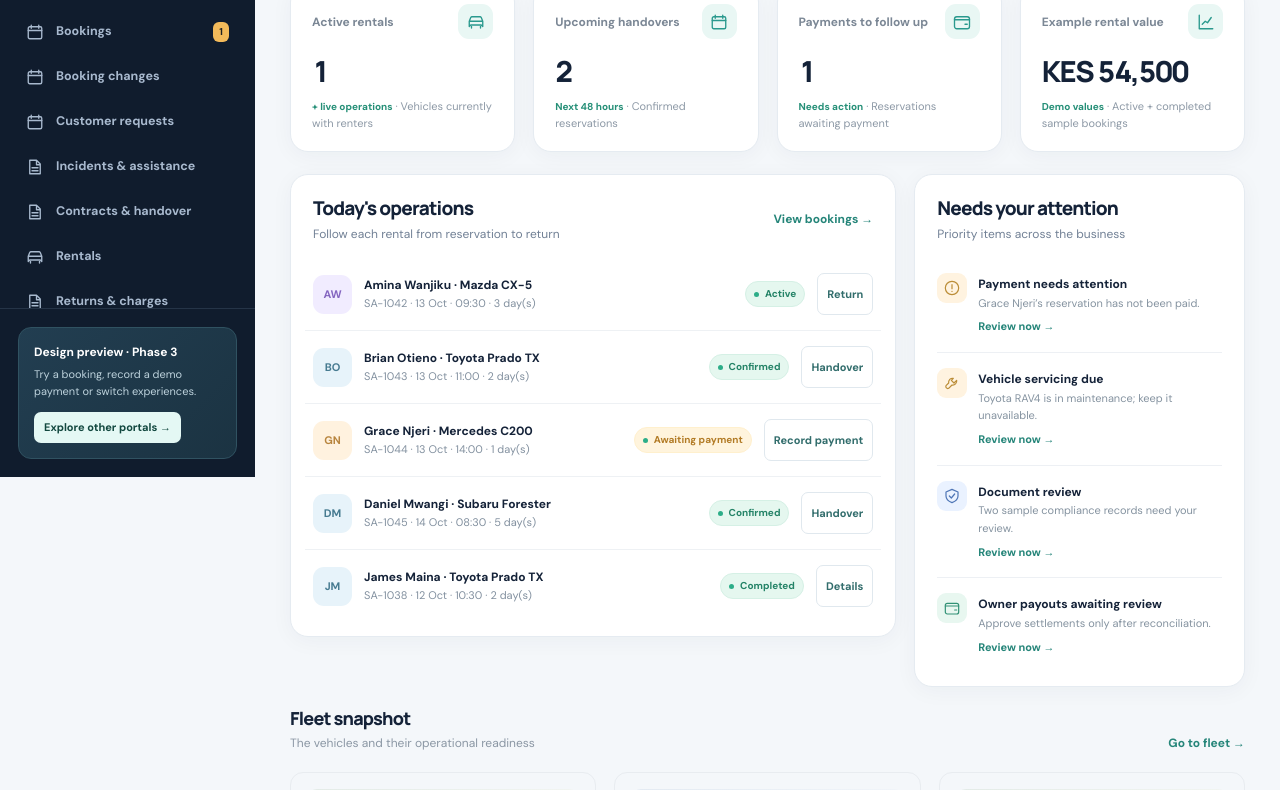
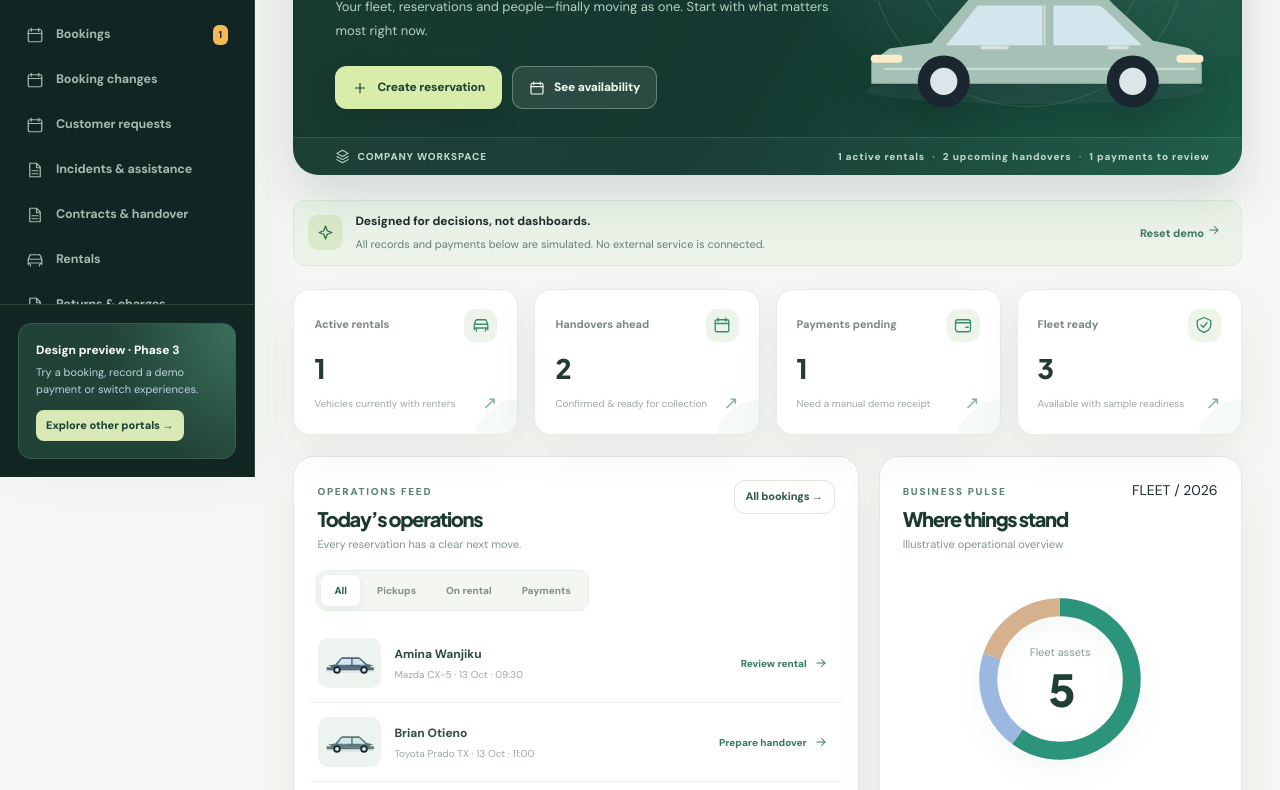
Before and after one commit to Sean-steve/Sage-Auto-v2, a website: page index.html in a window 1280 px wide. Shown: the part 323-1113 px from the top of the page. Drawn offline with Linux system fonts and the light colour scheme.

Commit message:
feat(P3-E): load premium automotive font, art and UI layer after existing styles

```diff
--- a/index.html
+++ b/index.html
@@ -8,11 +8,12 @@
   <title>Sage Auto V2 · Experience Preview</title>
   <link rel="preconnect" href="https://fonts.googleapis.com" />
   <link rel="preconnect" href="https://fonts.gstatic.com" crossorigin />
-  <link href="https://fonts.googleapis.com/css2?family=DM+Sans:wght@400;500;600;700&family=Manrope:wght@400;500;600;700;800&display=swap" rel="stylesheet" />
+  <link href="https://fonts.googleapis.com/css2?family=DM+Sans:wght@400;500;600;700;800&family=Manrope:wght@400;500;600;700;800&family=Plus+Jakarta+Sans:wght@400;500;600;700;800&family=Instrument+Serif:ital@0;1&display=swap" rel="stylesheet" />
   <link rel="stylesheet" href="./styles.css" />
   <link rel="stylesheet" href="./company-detail.css" />
   <link rel="stylesheet" href="./external-portals.css" />
   <link rel="stylesheet" href="./gap-closure.css" />
+  <link rel="stylesheet" href="./premium-experience.css" />
 </head>
 <body>
   <a class="skip-link" href="#main-content">Skip to main content</a>
@@ -21,6 +22,7 @@
   <script src="./company-detail.js" defer></script>
   <script src="./external-portals.js" defer></script>
   <script src="./gap-closure.js" defer></script>
+  <script src="./premium-experience.js" defer></script>
   <script src="./app.js" defer></script>
 </body>
 </html>
```
